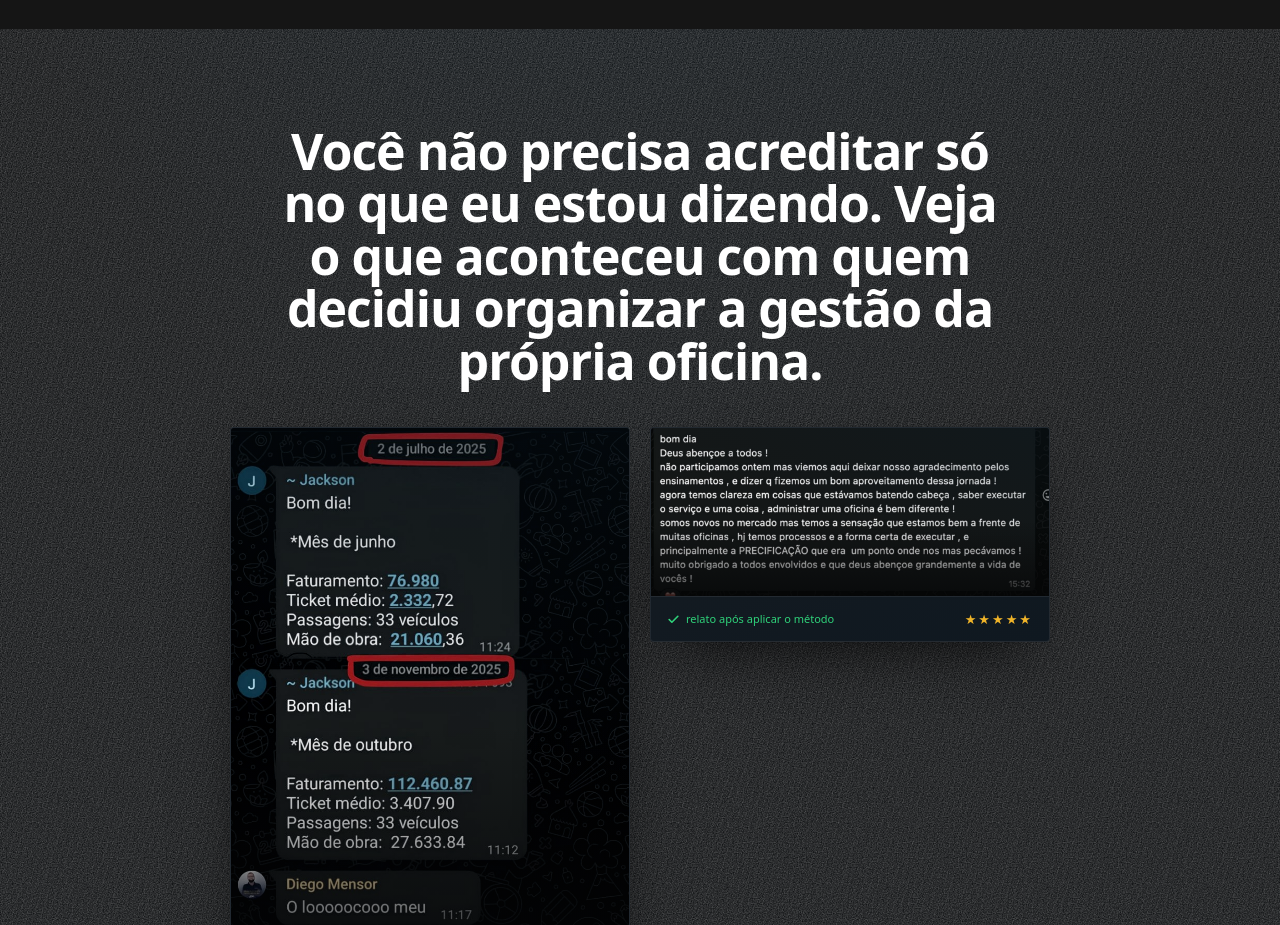
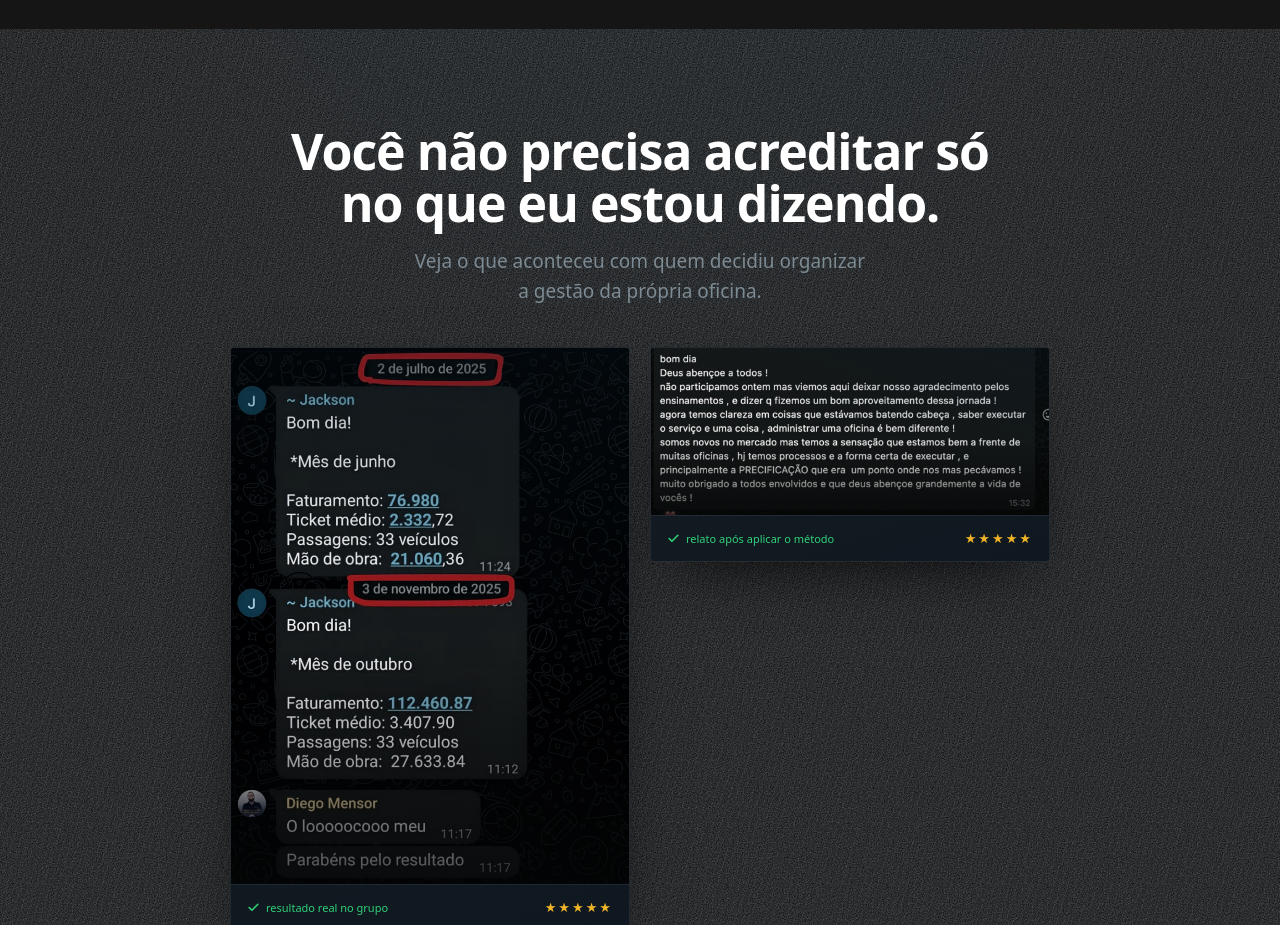
Before and after one commit to cezarhlima1/diegomensor, a Next.js app: page /destrave/lp1 in a window 1280 px wide. Shown: the part 1800-2725 px from the top of the page. Built offline with nearby package versions, Linux system fonts and the light colour scheme.

Commit message:
ajuste de texto da terceira dobra

```diff
--- a/components/destrave/DestravePage.tsx
+++ b/components/destrave/DestravePage.tsx
@@ -172,6 +172,9 @@ export default function DestravePage({ copy }: { copy: DestraveCopy }) {
       <section className="py-[72px] md:py-24">
         <div className="wrap text-center">
           <h2 className="section-title reveal mx-auto max-w-[26ch]">{copy.block3.title}</h2>
+          {copy.block3.subtitle && (
+            <p className="lead reveal d1 mx-auto mt-4 max-w-[42ch]">{copy.block3.subtitle}</p>
+          )}
 
           <div className="grid grid-cols-1 sm:grid-cols-2 gap-5 max-w-[820px] mx-auto mt-10 items-start">
             {testimonials.map((t, i) => (
--- a/components/destrave/copy.ts
+++ b/components/destrave/copy.ts
@@ -31,8 +31,8 @@ export const lp1Copy: DestraveCopy = {
     ],
   },
   block3: {
-    title:
-      "Você não precisa acreditar só no que eu estou dizendo. Veja o que aconteceu com quem decidiu organizar a gestão da própria oficina.",
+    title: "Você não precisa acreditar só no que eu estou dizendo.",
+    subtitle: "Veja o que aconteceu com quem decidiu organizar a gestão da própria oficina.",
     ctaLabel: "Quero destravar a gestão da minha oficina",
   },
   authorBlock: {
--- a/components/destrave/types.ts
+++ b/components/destrave/types.ts
@@ -20,6 +20,7 @@ export type DestraveCopy = {
   };
   block3: {
     title: string;
+    subtitle?: string;
     ctaLabel: string;
   };
   authorBlock: {
```
